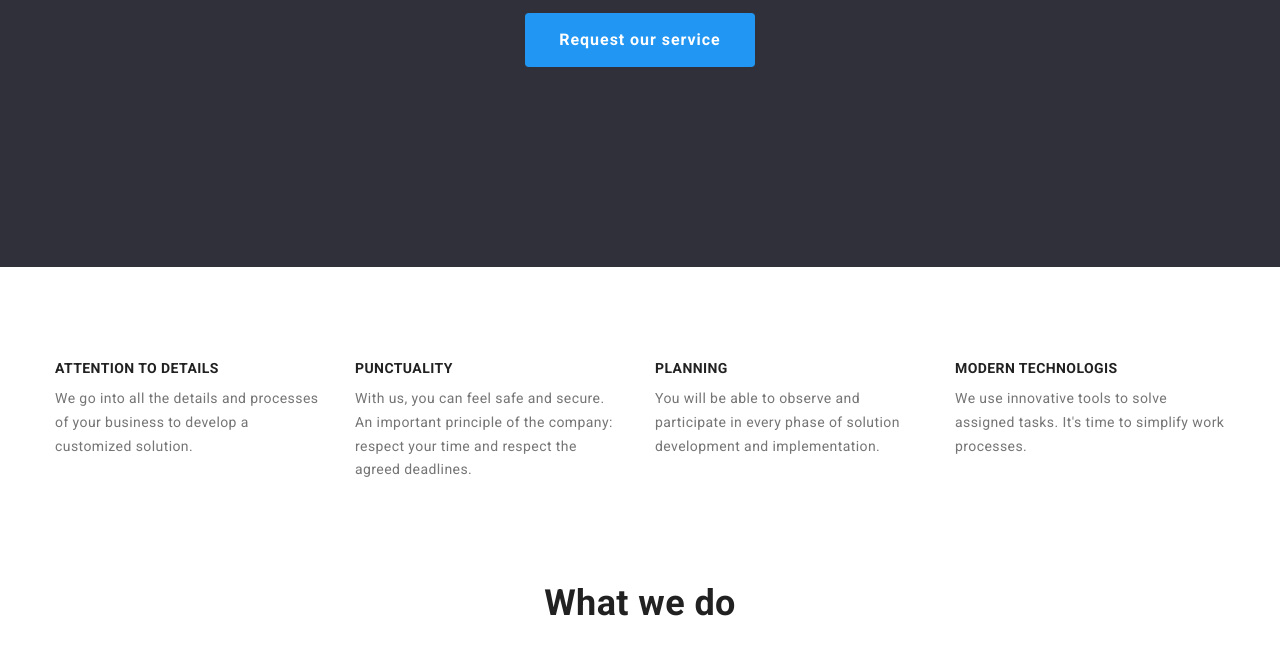
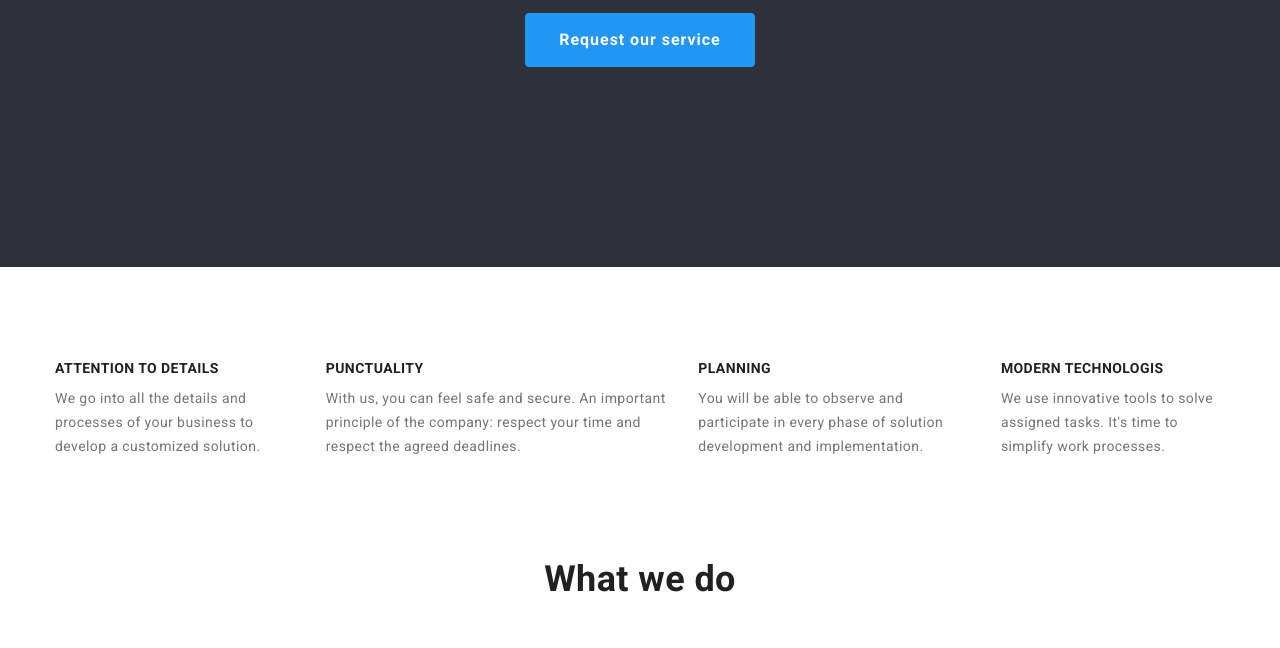
Before and after one commit to Dobryotec/goit-markup-hw-03, a plain HTML site: page index.html in a window 1280 px wide. Shown: the part 418-1066 px from the top of the page. Drawn offline with nearby package versions, Linux system fonts and the light colour scheme.

Commit message:
Добовляє корективи

```diff
--- a/css/styles.css
+++ b/css/styles.css
@@ -179,7 +179,7 @@ body {
   display: flex;
 }
 .section-item {
-  max-width: 270px;
+  flex-basis: calc((100%-90px)/4);
 }
 .section-item:not(:first-child) {
   margin-left: 30px;
```
